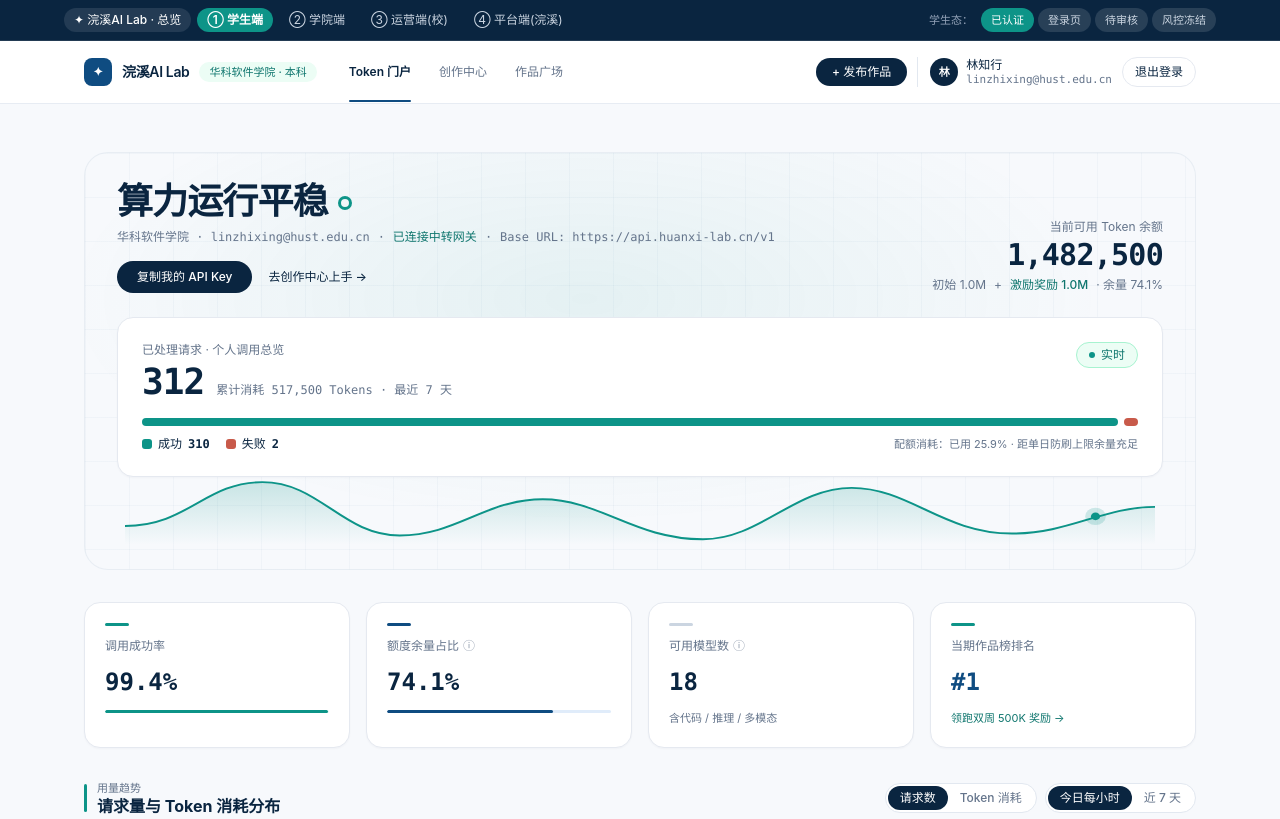
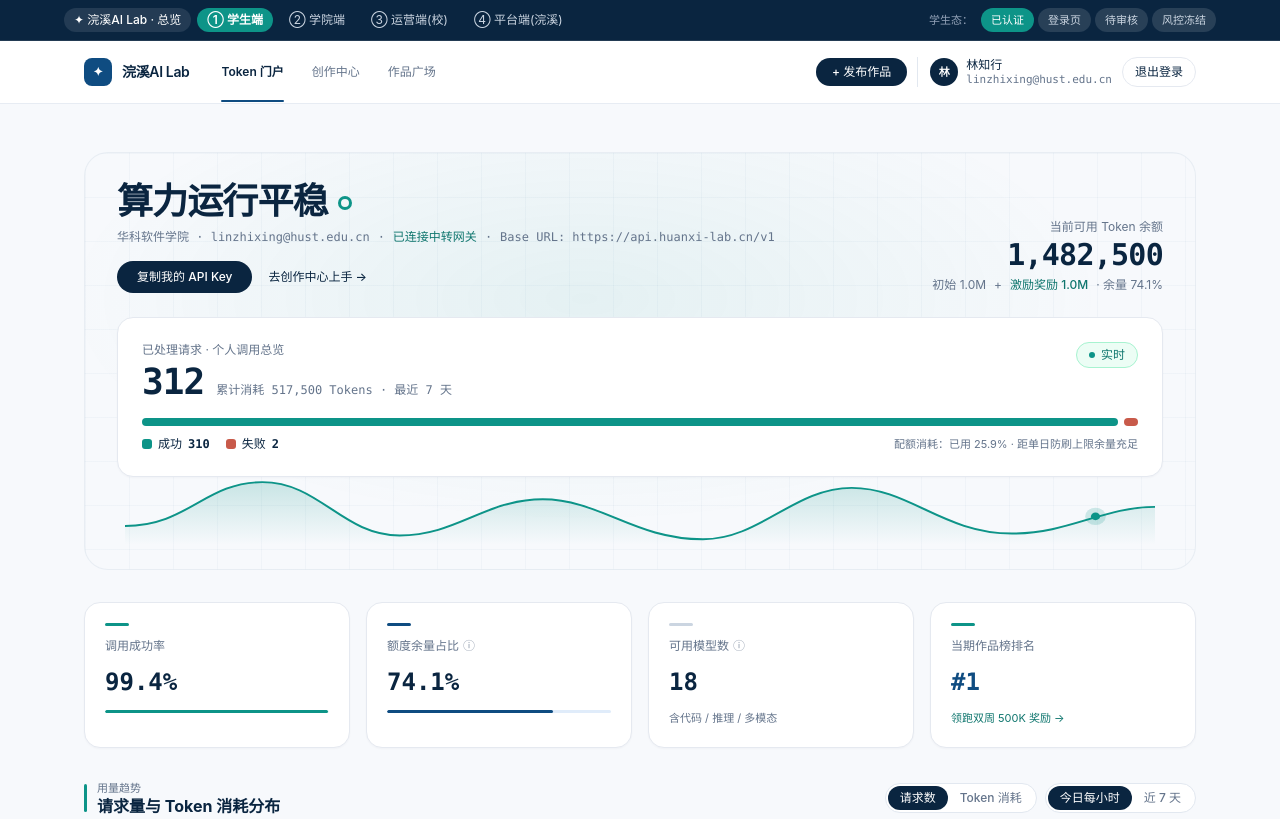
Before and after one commit to SALAH-sudo233/campus-ai-mvp-prototype, a plain HTML site: page index.html in a window 1280 px wide. Shown: the top 819 px of the page. Drawn offline with Linux system fonts and the light colour scheme.

Commit message:
移除学生端顶栏“华科软件学院 · 本科”徽章展示
改动背景：
根据线上验收反馈（项 1），学生端顶部导航栏无需展示“华科软件学院 · 本科”绿色徽章，保持顶栏更清爽简洁。

主要改动点：
- 移除 index.html 与 student-portal.html 顶栏品牌标旁的“华科软件学院 · 本科”徽章标签。

影响范围：
仅涉及学生端顶栏静态展示，不影响任何路由、交互及后端逻辑。

验证方式：
确认 index.html 与 student-portal.html 已无该徽章文本，提交推送后从目标提交部署至 14.103.80.52 并核对远端 SHA256 与公网 /app/ 响应。

```diff
--- a/index.html
+++ b/index.html
@@ -211,7 +211,6 @@
           <button onclick="switchTab('token')" class="flex items-center gap-2.5 text-left">
             <span class="w-7 h-7 rounded-lg inline-flex items-center justify-center font-bold text-xs text-white" style="background:var(--primary);">✦</span>
             <span class="text-sm font-semibold tracking-tight">浣溪AI Lab</span>
-            <span class="hidden md:inline-flex px-2.5 py-0.5 rounded-full text-[11px] font-medium" style="background:var(--accent-soft); color:var(--accent-ink);">华科软件学院 · 本科</span>
           </button>
 
           <nav class="flex items-center gap-7 text-xs">
```
Also changed, not shown: student-portal.html (+0 -1 lines).
